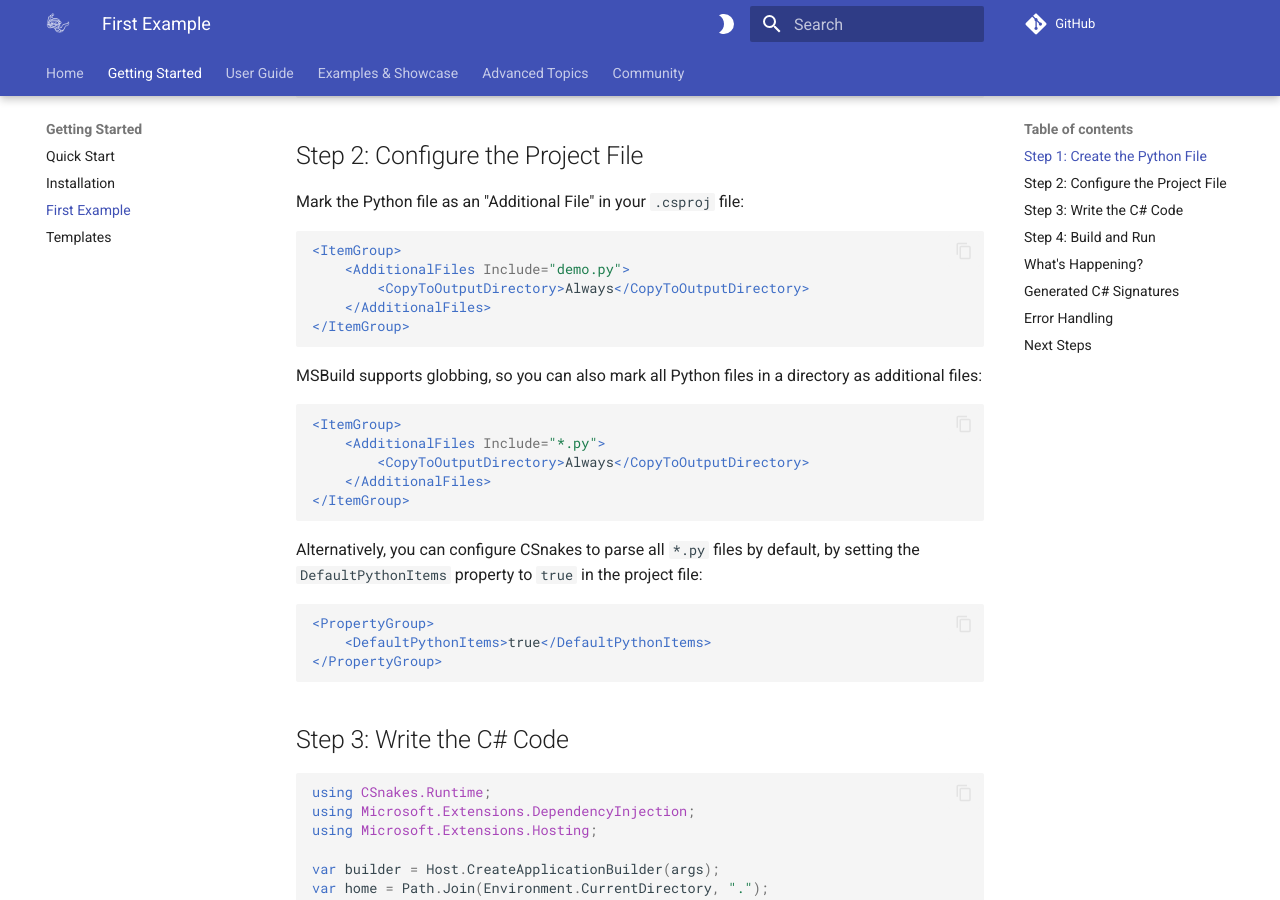
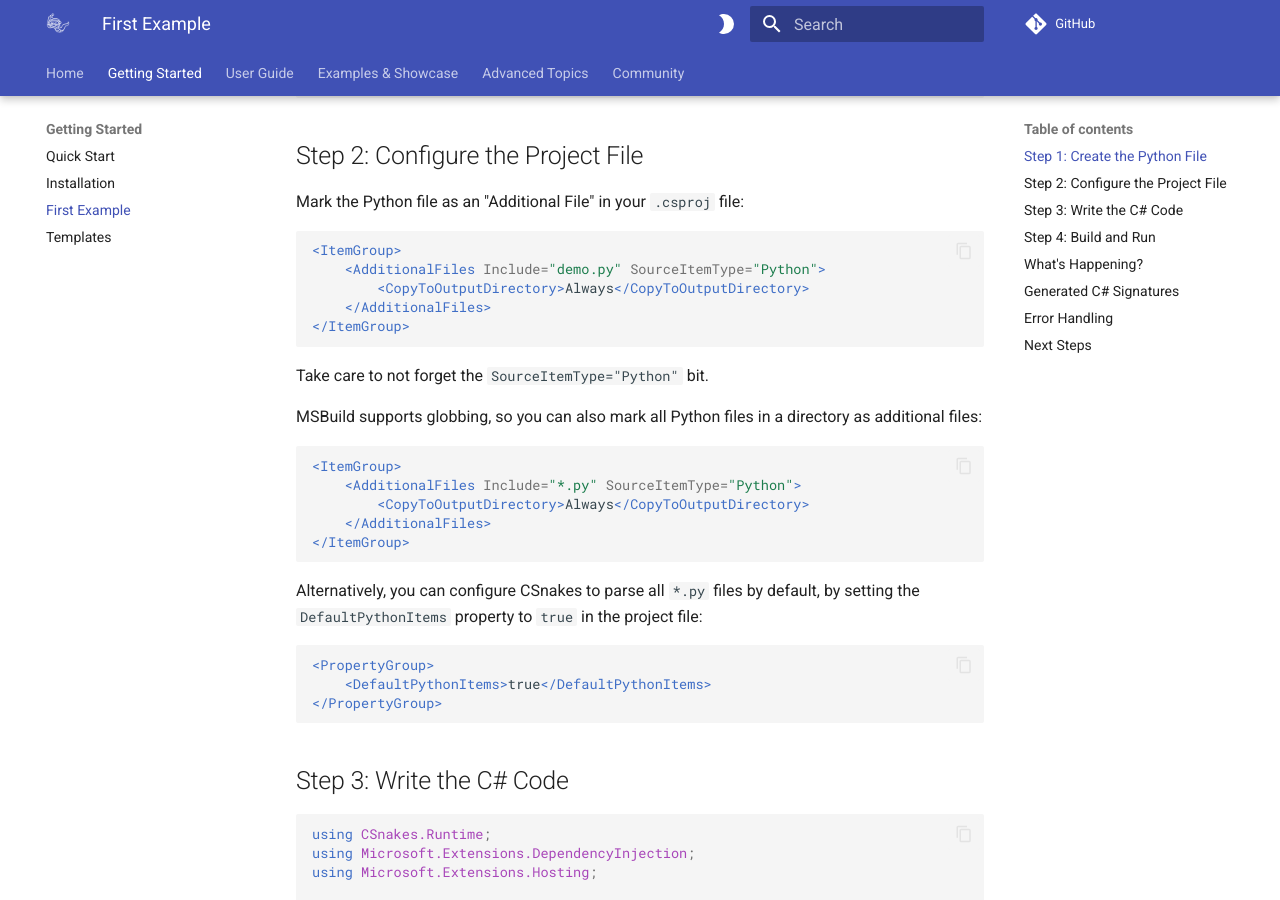
Before and after one commit to tonybaloney/CSnakes, an MkDocs documentation site: the page built from docs/getting-started/first-example.md, in a window 1280 px wide and 900 px high, scrolled down 499 px. Built offline with MkDocs 1.6.1 and Material for MkDocs 9.7.7, drawn with Linux system fonts in a browser that asks for light colours; comment, search, counter and statistics services are not loaded.

Commit message:
Mention in doc that `SourceItemType="Python"` is required

````diff
--- a/docs/getting-started/first-example.md
+++ b/docs/getting-started/first-example.md
@@ -25,18 +25,20 @@ Mark the Python file as an "Additional File" in your `.csproj` file:
 
 ```xml
 <ItemGroup>
-    <AdditionalFiles Include="demo.py">
+    <AdditionalFiles Include="demo.py" SourceItemType="Python">
         <CopyToOutputDirectory>Always</CopyToOutputDirectory>
     </AdditionalFiles>
 </ItemGroup>
 ```
+
+Take care to not forget the `SourceItemType="Python"` bit.
 
 MSBuild supports globbing, so you can also mark all Python files in a directory
 as additional files:
 
 ```xml
 <ItemGroup>
-    <AdditionalFiles Include="*.py">
+    <AdditionalFiles Include="*.py" SourceItemType="Python">
         <CopyToOutputDirectory>Always</CopyToOutputDirectory>
     </AdditionalFiles>
 </ItemGroup>
````
